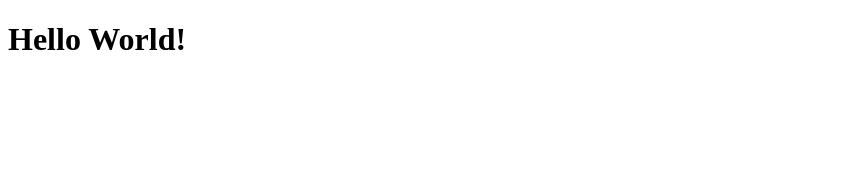
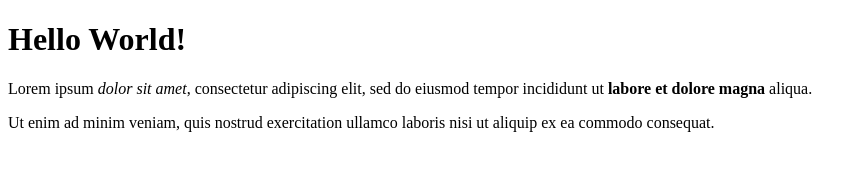
Before and after one commit to Dredz223/The-Odin-Project, a plain HTML site: page html-boilerplate/index.html in a window 1280 px wide. Shown: the whole page, without its empty margins (0-867 px from the left). Drawn offline with Linux system fonts and the light colour scheme.

Commit message:
Update index.html

```diff
--- a/html-boilerplate/index.html
+++ b/html-boilerplate/index.html
@@ -8,5 +8,10 @@
 
     <body>
         <h1>Hello World!</h1>
+        <p>Lorem ipsum <em>dolor sit amet</em>, consectetur adipiscing elit, sed do eiusmod tempor
+            incididunt ut <strong>labore et dolore magna</strong> aliqua.</p>
+
+        <p>Ut enim ad minim veniam, quis nostrud exercitation ullamco laboris
+            nisi ut aliquip ex ea commodo consequat.</p>
     </body>
 </html>
```
